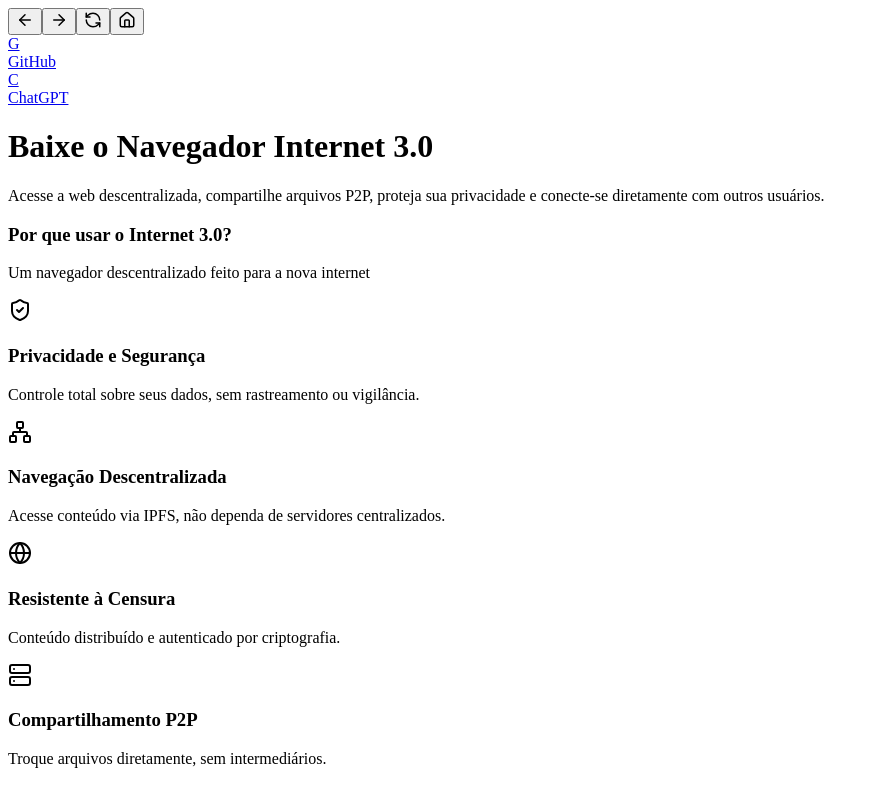
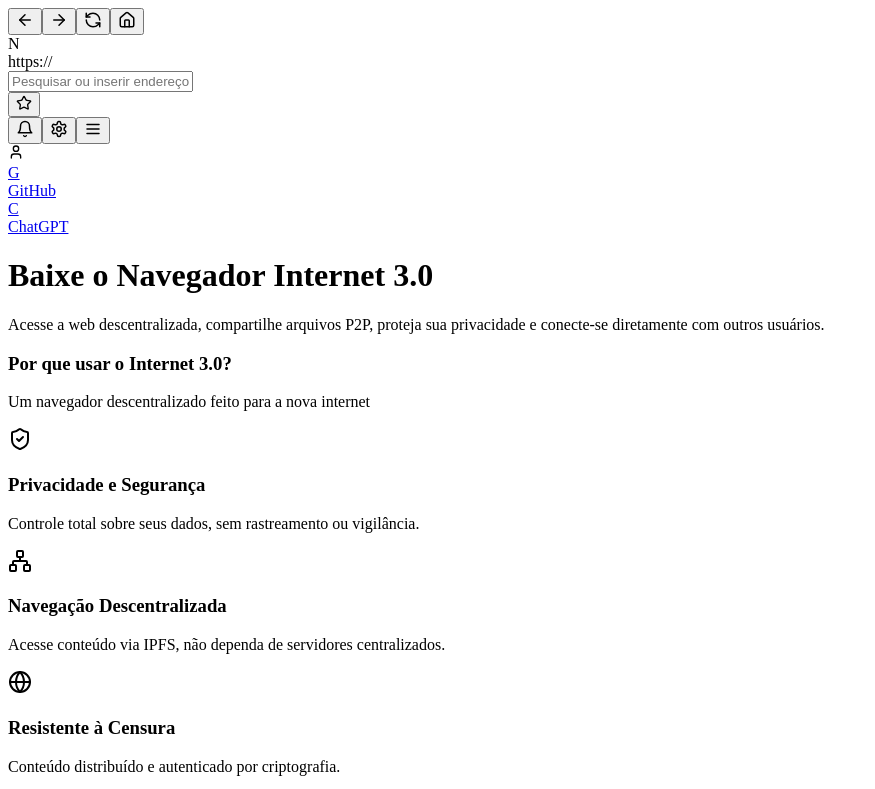
Before and after one commit to Thiago-Bosco/InternetThreePointZero, a React (Vite) app in the folder client/: page /download in a window 1280 px wide. Shown: the top 789 px of the page, without its empty margins (0-875 px from the left). Built offline with nearby package versions, Linux system fonts and the light colour scheme.

Commit message:
Restored to 'f8fffa3e8d3f695279eef019eaf8e85b6d96474a'
Replit-Restored-To: f8fffa3e8d3f695279eef019eaf8e85b6d96474a

```diff
--- a/client/src/components/ui/MainLayout.tsx
+++ b/client/src/components/ui/MainLayout.tsx
@@ -70,6 +70,60 @@ export default function MainLayout({ children }: MainLayoutProps) {
               <Home size={18} />
             </button>
           </div>
+
+          <div className="flex-1 relative">
+            <div className="relative max-w-4xl mx-auto">
+              <div className="absolute left-3 top-1/2 transform -translate-y-1/2 flex items-center gap-1.5">
+                <div className="w-4 h-4 rounded-full bg-primary/20 flex items-center justify-center">
+                  <span className="text-[10px] text-primary">
+                    {tabs
+                      .find((tab) => tab.id === activeTabId)
+                      ?.title.charAt(0)}
+                  </span>
+                </div>
+                <span className="text-xs text-muted-foreground">https://</span>
+              </div>
+              <input
+                type="text"
+                value={searchValue}
+                onChange={(e) => setSearchValue(e.target.value)}
+                onKeyDown={(e) => {
+                  if (e.key === "Enter" && searchValue.trim()) {
+                    if (!searchValue.startsWith('http://') &&
+                        !searchValue.startsWith('https://') &&
+                        !searchValue.startsWith('ipfs://')) {
+                      handleNavigate(`search:${searchValue}`);
+                    } else {
+                      handleNavigate(searchValue);
+                    }
+                  }
+                }}
+                className="w-full h-9 pl-20 pr-10 rounded-full bg-accent/50 border border-border/30 focus:border-primary/50 focus:ring-1 focus:ring-primary/30 focus:outline-none"
+                placeholder="Pesquisar ou inserir endereço"
+              />
+              <div className="absolute right-3 top-1/2 transform -translate-y-1/2 flex items-center gap-1">
+                <button className="p-1 rounded-full hover:bg-accent/80">
+                  <Star size={16} className="text-muted-foreground" />
+                </button>
+              </div>
+            </div>
+          </div>
+
+          <div className="flex items-center gap-1">
+            <button className="p-1.5 rounded-full hover:bg-accent relative">
+              <Bell size={18} className="text-muted-foreground" />
+              <span className="absolute top-0.5 right-0.5 w-2 h-2 bg-primary rounded-full"></span>
+            </button>
+            <button className="p-1.5 rounded-full hover:bg-accent">
+              <Settings size={18} className="text-muted-foreground" />
+            </button>
+            <button className="p-1.5 rounded-full hover:bg-accent">
+              <Menu size={18} className="text-muted-foreground" />
+            </button>
+            <div className="ml-1 w-8 h-8 rounded-full overflow-hidden bg-primary/10 flex items-center justify-center">
+              <User size={16} className="text-primary" />
+            </div>
+          </div>
         </div>
 
         {/* Barra de favoritos */}
```
